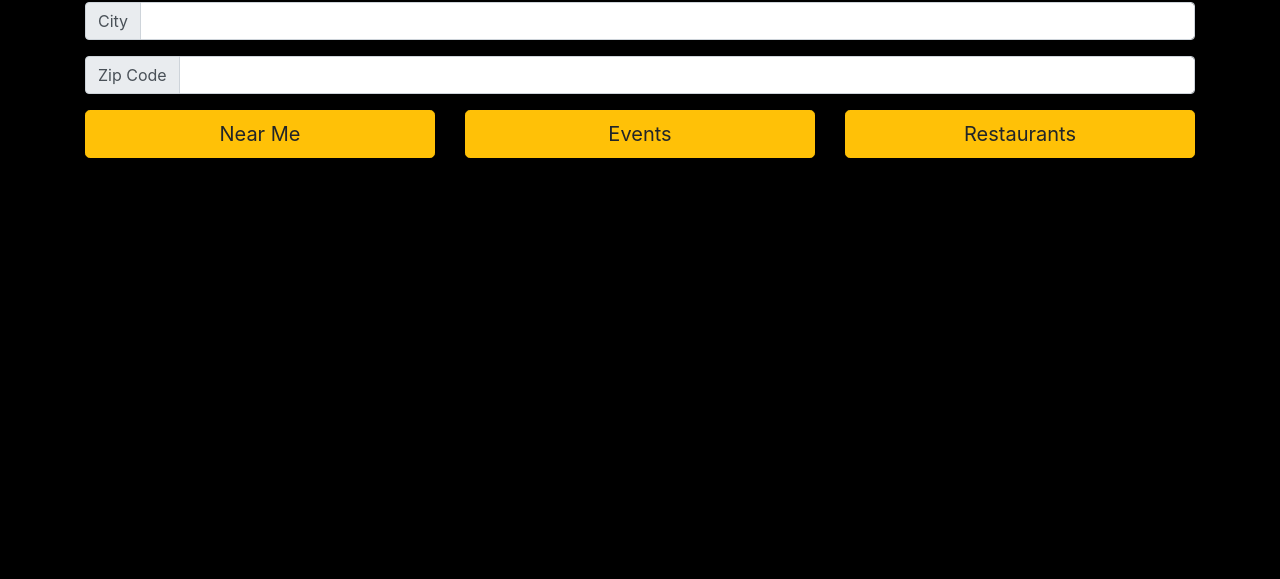
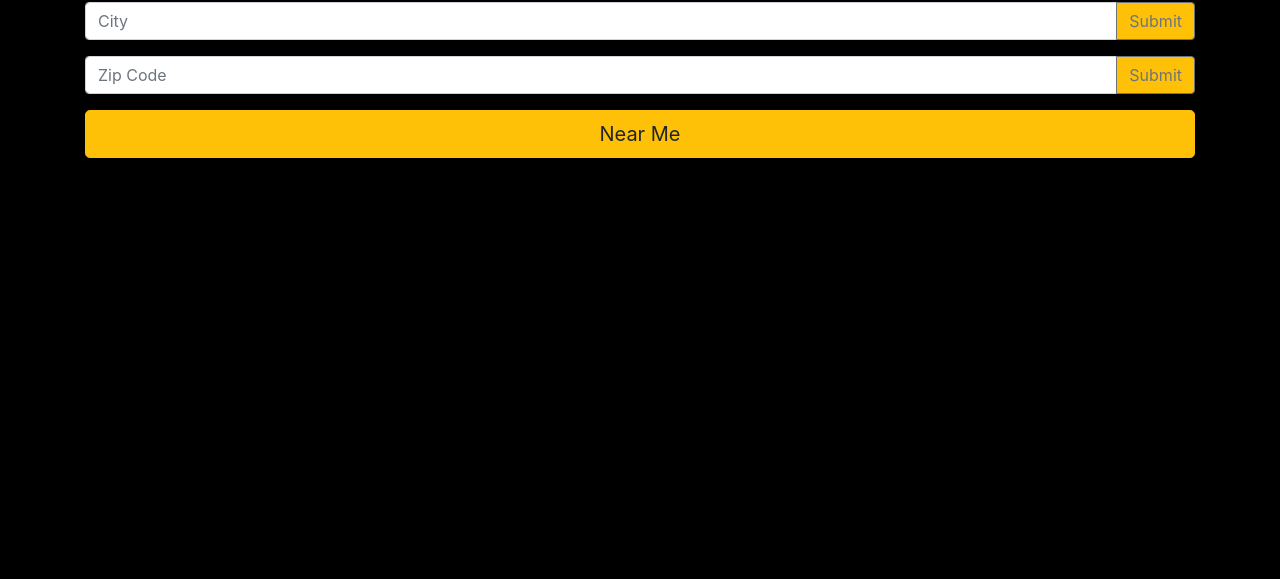
Before and after one commit to ezequiell323/groupproject01, a plain HTML site: page index.html in a window 1280 px wide. Shown: the part 221-800 px from the top of the page. Drawn offline with nearby package versions, Linux system fonts and the light colour scheme.

Commit message:
updating my branch

```diff
--- a/assets/script/main.js
+++ b/assets/script/main.js
@@ -1,4 +1,4 @@
-// Rual code
+// Raul code
 
 
 //Jose code
--- a/index.html
+++ b/index.html
@@ -19,44 +19,40 @@
         <div class="row">
             <div class="col-12 ">
              <h1>Event Finder</h1>
-
             </div>
       <!--USER INPUT-->
             <div class="col-12 ">
-                <div class="input-group mb-3">
-                    <div class="input-group-prepend">
-                      <span class="input-group-text" id="inputGroup-sizing-default">City</span>
-                    </div>
-                    <input type="text" class="form-control" aria-label="Sizing example input" aria-describedby="inputGroup-sizing-default">
-                  </div>
+              <div class="input-group mb-3">
+                <input type="text" class="form-control" placeholder="City" aria-label="Recipient's username" aria-describedby="button-addon2" id="city">
+                <div class="input-group-append">
+                  <button class="btn btn-warning btn-outline-secondary" type="button" id="button-addon2">Submit</button>
+                </div>
+              </div>
            </div>
            <div class="col-12 ">
             <div class="input-group mb-3">
-                <div class="input-group-prepend">
-                  <span class="input-group-text" id="inputGroup-sizing-default">Zip Code</span>
-                </div>
-                <input type="text" class="form-control" aria-label="Sizing example input" aria-describedby="inputGroup-sizing-default">
+              <input type="text" class="form-control" placeholder="Zip Code" aria-label="Recipient's username" aria-describedby="button-addon2" id="zipCode">
+              <div class="input-group-append">
+                <button class="btn btn-warning btn-outline-secondary" type="button" id="button-addon2">Submit</button>
               </div>
+            </div>
          </div>
-            </div>
+         <div class="container">
+         <div class="row">
+          <div class="col-xl-12 col-lg-12 col-md-12 col-12">
+            <button type="button" class="btn btn-warning btn-lg btn-block" id="nearMe">Near Me</button>
+          </div>
 
-         </div>
+
+        </div>
     </div>
 
-      <!--BUTTON-->
-    <div class="container">
-      <div class="row">
-        <div class="col order-last">
-          <button type="button" class="btn btn-warning btn-lg btn-block">Restaurants</button>
-        </div>
-        <div class="col">
-          <button type="button" class="btn btn-warning btn-lg btn-block">Events</button>
-        </div>
-        <div class="col order-first">
-          <button type="button" class="btn btn-warning btn-lg btn-block">Near Me</button>
-        </div>
-      </div>
-    </div>
+
+
+
+
+
+
 
 
 
```
Also changed, not shown: second.html (+1 -10 lines).
